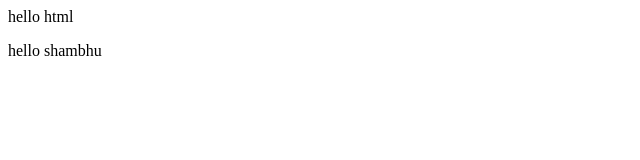
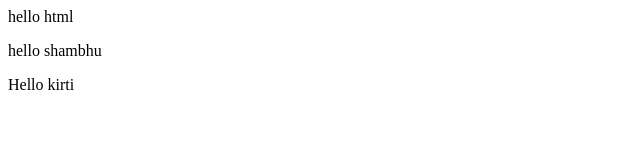
Before and after one commit to Sambhajidevkate/apnacollege-demo, a plain HTML site: page index.html in a window 1280 px wide. Shown: the full height of the page, 0-640 px from the left. Drawn offline with Linux system fonts and the light colour scheme.

Commit message:
Add new paragraph3

```diff
--- a/index.html
+++ b/index.html
@@ -1,2 +1,3 @@
 <p>hello html</p>
 <p>hello shambhu</p>
+<p>Hello kirti</p>
```
